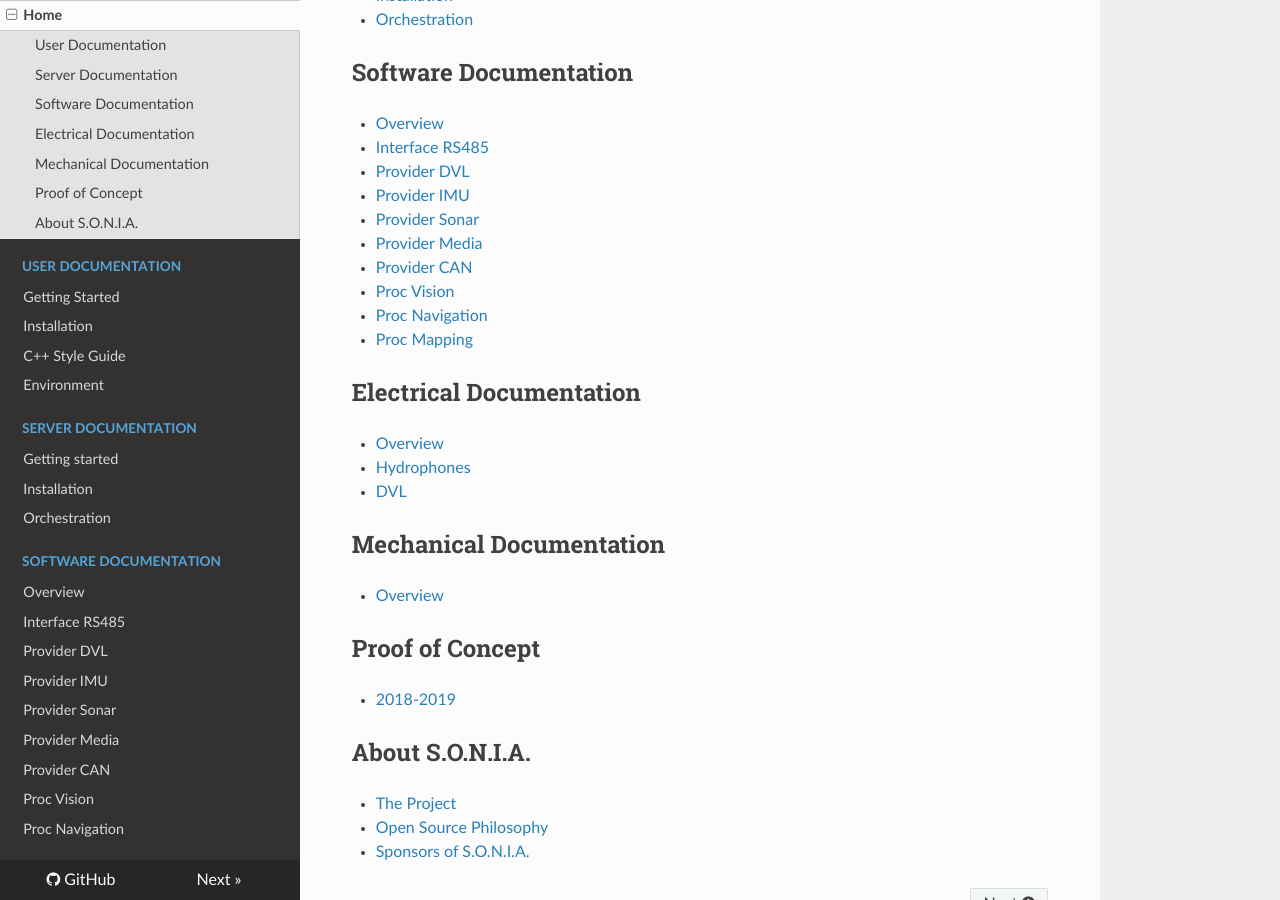
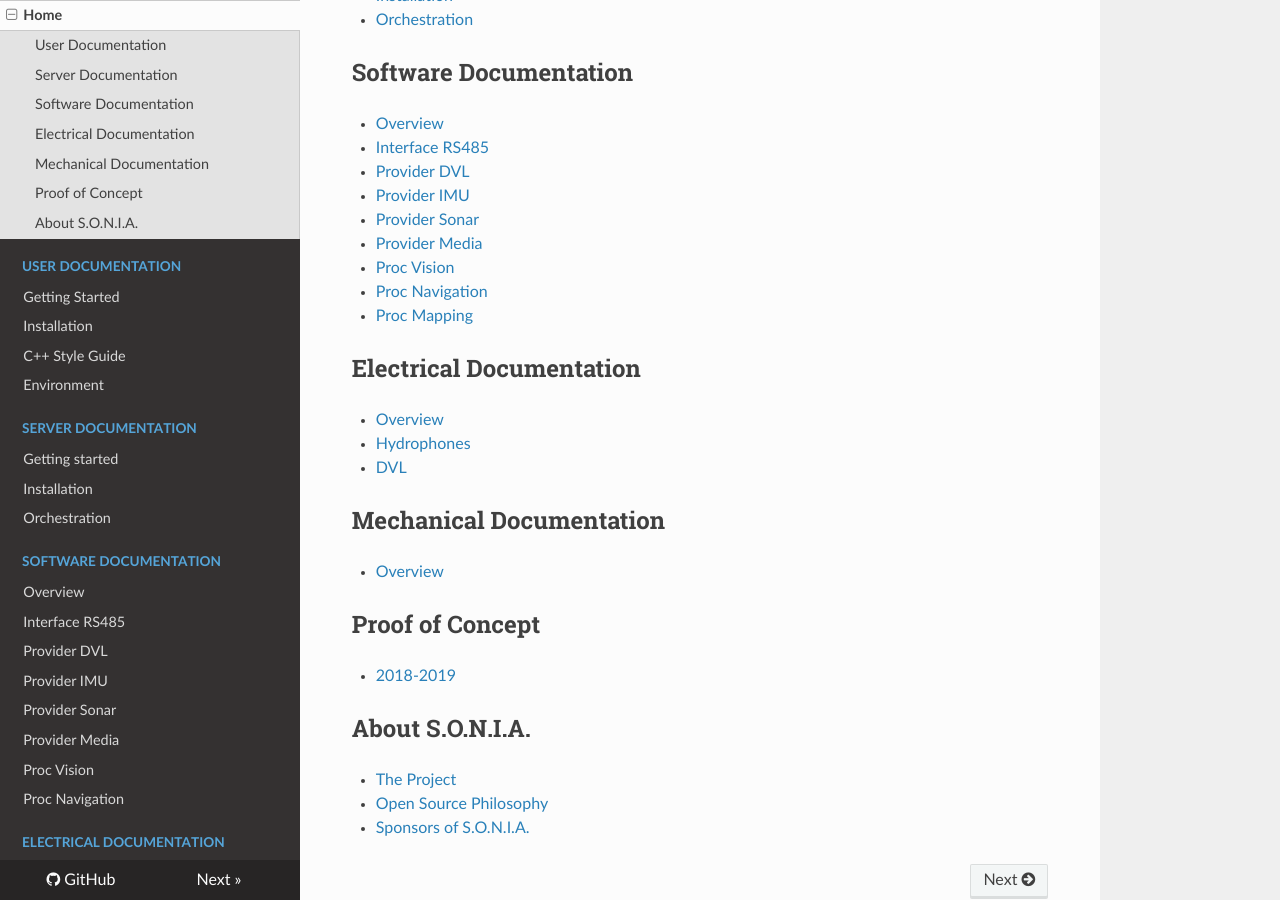
Before and after one commit to sonia-auv/documentation, an MkDocs documentation site: the page built from docs/index.md, in a window 1280 px wide and 900 px high, scrolled down 1236 px. Built offline with MkDocs 1.6.1, drawn with Linux system fonts in a browser that asks for light colours; nearby versions of some CDN libraries; old or Windows-style settings are respelled for this version of MkDocs.

Commit message:
unreference provider_can since it's not use in the current sub

```diff
--- a/docs/index.md
+++ b/docs/index.md
@@ -42,7 +42,6 @@
 - [Provider IMU](software/provider_imu.md)
 - [Provider Sonar](software/provider_sonar.md)
 - [Provider Media](software/provider_media.md)
-- [Provider CAN](software/provider_can.md)
 - [Proc Vision](software/proc_vision.md)
 - [Proc Navigation](software/proc_navigation.md)
 - [Proc Mapping](software/proc_mapping.md)
--- a/mkdocs.yml
+++ b/mkdocs.yml
@@ -16,7 +16,6 @@
     - Provider IMU: 'software/provider_imu.md'
     - Provider Sonar: 'software/provider_sonar.md'
     - Provider Media: 'software/provider_media.md'
-    - Provider CAN: 'software/provider_can.md'
     - Proc Vision: 'software/proc_vision.md'
     - Proc Navigation: 'software/proc_navigation.md'
   - Electrical Documentation:
```
